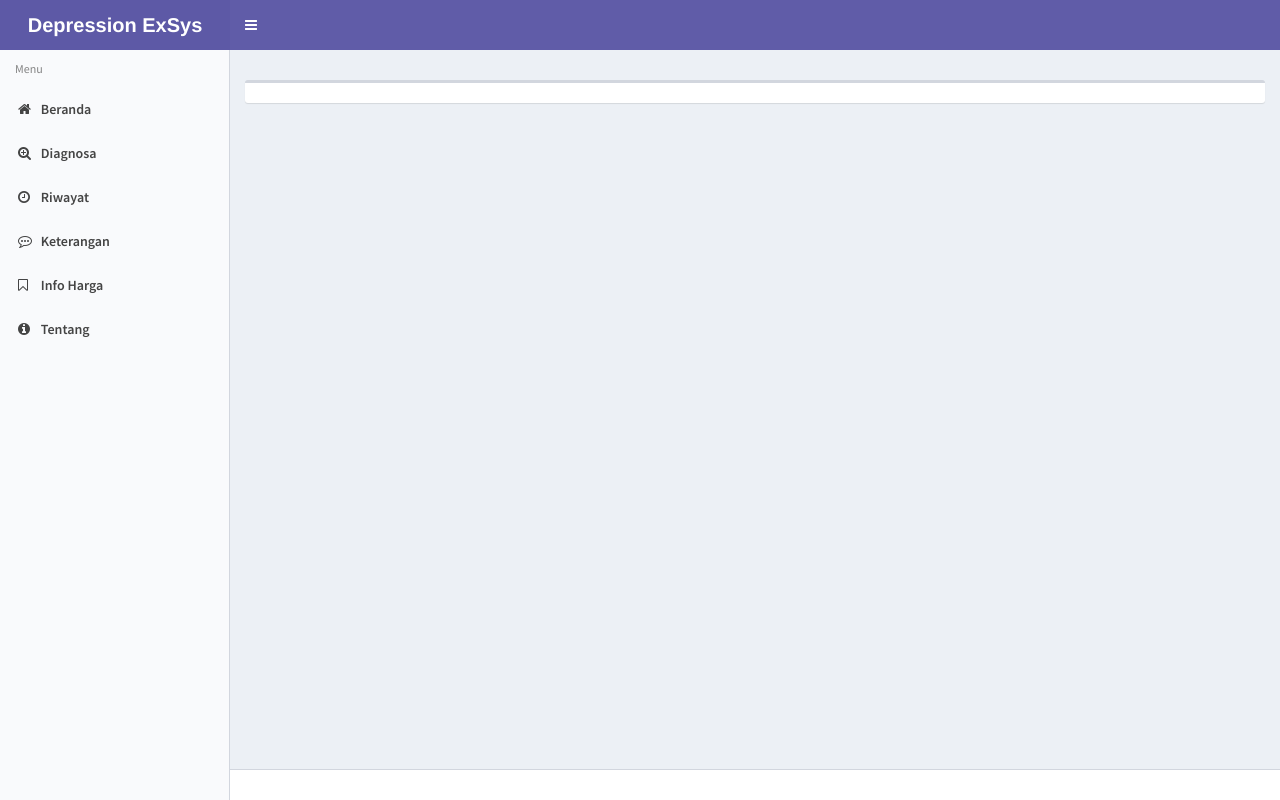
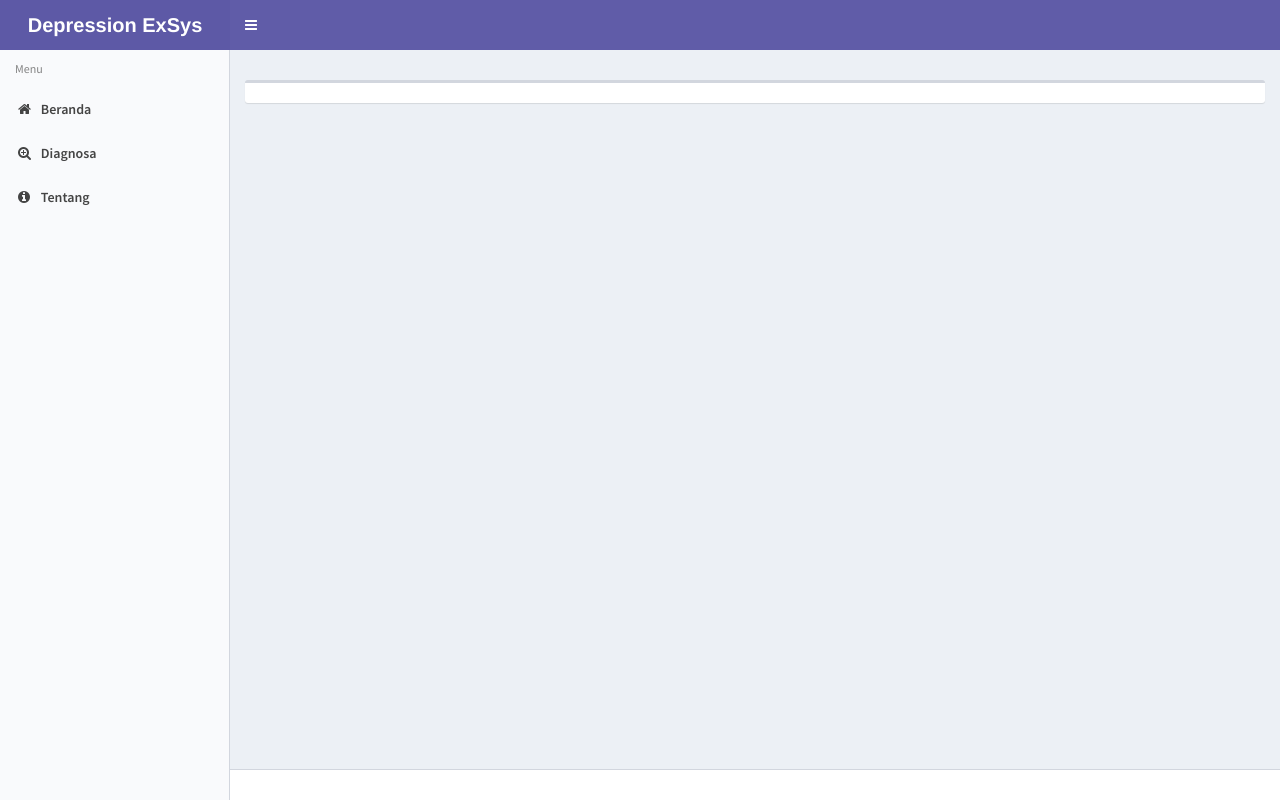
Before and after one commit to Rayhanga/exsys, a PHP site: page /depressionexsys/?module=1 in a window 1280 px wide. Run offline with PHP 8.4, Linux system fonts and the light colour scheme; some libraries are stand-ins or nearby versions.

Commit message:
hapus halaman tidak terpakai

```diff
--- a/menu.php
+++ b/menu.php
@@ -3,34 +3,7 @@ $module = $_GET['module'];
 ?>
 <li><a <?php if ($module == "") echo 'class="active"'; ?> href="./"><i class="fa fa-home"></i> <span>Beranda</span></a><li>
   <div class="container"></div>
-  <?php
-  if (isset($_SESSION['username']) && isset($_SESSION['password'])) {
-      ?>
-    <li><a <?php if ($module == "admin") echo 'class="active"'; ?> href="admin"><i class="fa fa-user"></i> <span>Admin</span></a><li>
-      <div class="container"></div>
-    <li><a <?php if ($module == "penyakit") echo 'class="active"'; ?> href="penyakit"><i class="fa fa-bug"></i> <span>Penyakit</span></a><li>
-      <div class="container"></div>
-    <li><a <?php if ($module == "gejala") echo 'class="active"'; ?> href="gejala"><i class="fa fa-eyedropper"></i> <span>Gejala</span></a><li>
-      <div class="container"></div>
-    <li><a <?php if ($module == "pengetahuan") echo 'class="active"'; ?> href="pengetahuan"><i class="fa fa-flask"></i> <span>Pengetahuan</span></a><li>
-      <div class="container"></div>
-    <li><a <?php if ($module == "post") echo 'class="active"'; ?> href="post"><i class="fa fa-file-text"></i> <span>Post Keterangan</span></a><li>
-      <div class="container"></div>
-    <li><a <?php if ($module == "password") echo 'class="active"'; ?> href="password"><i class="fa fa-edit"></i> <span>Ubah Password</span></a><li>
-      <div class="container"></div>
-      <?php
-  }else {
-      ?>
-    <li><a <?php if ($module == "diagnosa") echo 'class="active"'; ?> href="diagnosa"><i class="fa fa-search-plus"></i> <span>Diagnosa</span></a><li>
-      <div class="container"></div>
-    <li><a <?php if ($module == "riwayat") echo 'class="active"'; ?> href="riwayat"><i class="fa fa-clock-o"></i> <span>Riwayat</span></a><li>
-      <div class="container"></div>
-    <li><a <?php if ($module == "keterangan") echo 'class="active"'; ?> href="keterangan"><i class="fa fa-commenting-o"></i> <span>Keterangan</span></a><li>
-      <div class="container"></div>
-    <li><a <?php if ($module == "harga") echo 'class="active"'; ?> href="harga"><i class="fa fa-bookmark-o"></i> <span>Info Harga</span></a><li>
-      <div class="container"></div>
-      <?php
-  }
-  ?>
+<li><a <?php if ($module == "diagnosa") echo 'class="active"'; ?> href="diagnosa"><i class="fa fa-search-plus"></i> <span>Diagnosa</span></a><li>
+  <div class="container"></div>
 <li><a <?php if ($module == "tentang") echo 'class="active"'; ?> href="tentang"><i class="fa fa-info-circle"></i> <span>Tentang</span></a><li>
   <div class="container"></div>
```
